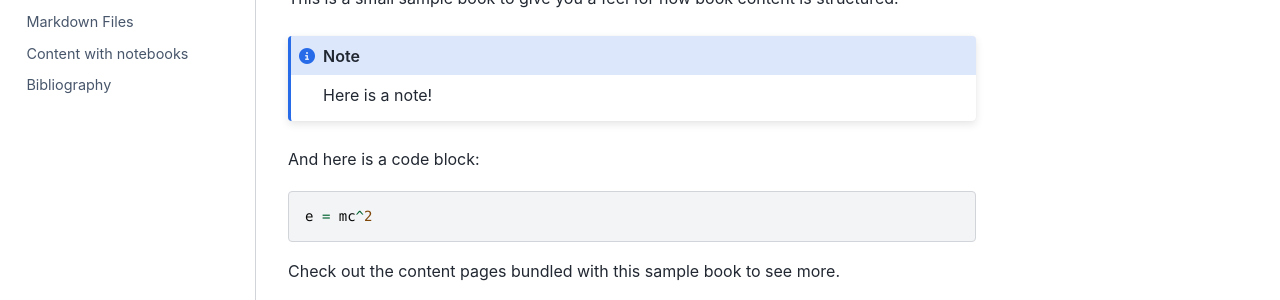
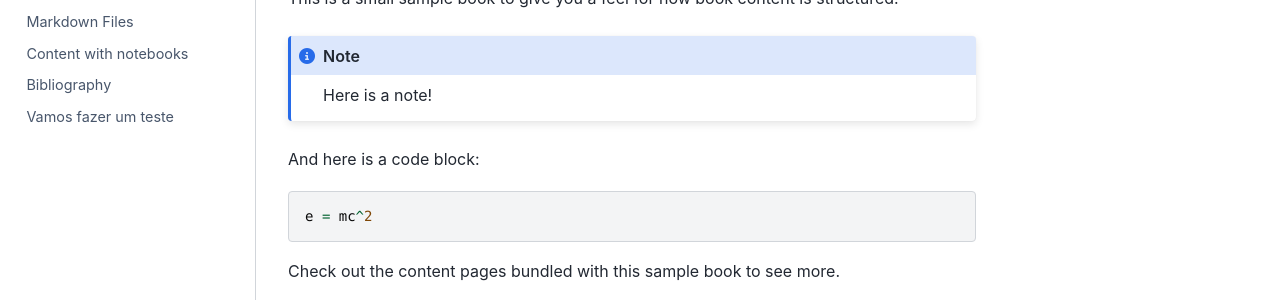
Before and after one commit to isarbela/livro-exemplo, a Jupyter Book: the page built from index.md, in a window 1280 px wide. Shown: the part 150-450 px from the top of the page. Built offline with Jupyter Book 1.0.4 settings and Sphinx 7.4.7 and the Sphinx Book theme 1.1.4, drawn with Linux system fonts in a browser that asks for light colours; some of the changed lines change nothing that is shown.

Commit message:
Add new chapter

```diff
--- a/_toc.yml
+++ b/_toc.yml
@@ -7,6 +7,7 @@ chapters:
   - file: book/markdown
   - file: book/notebooks
   - file: book/bibliography
+  - file: book/capitulo
 
 # Or you organize the TOC by parts
 
```
Also changed, not shown: book/capitulo.ipynb (added).
